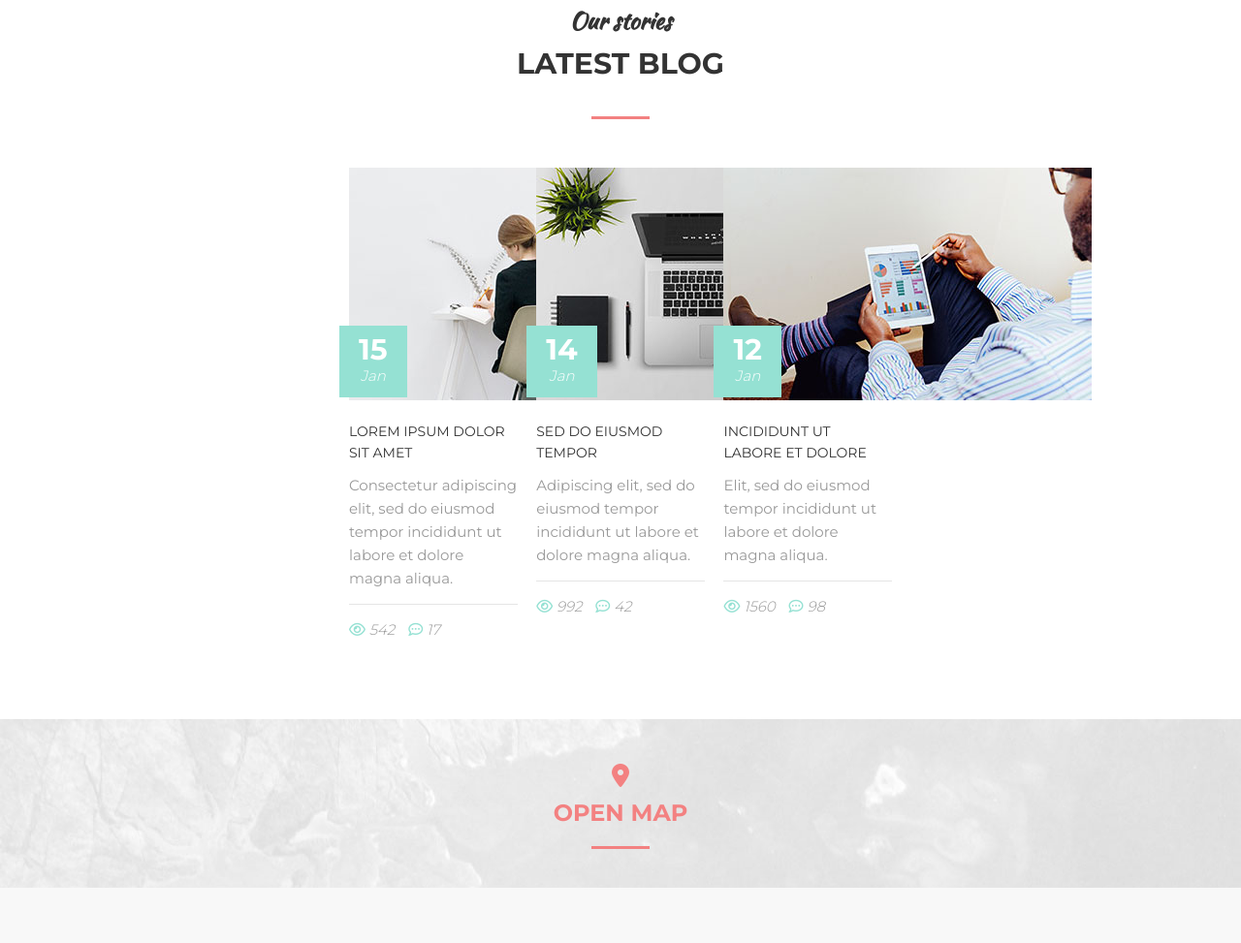
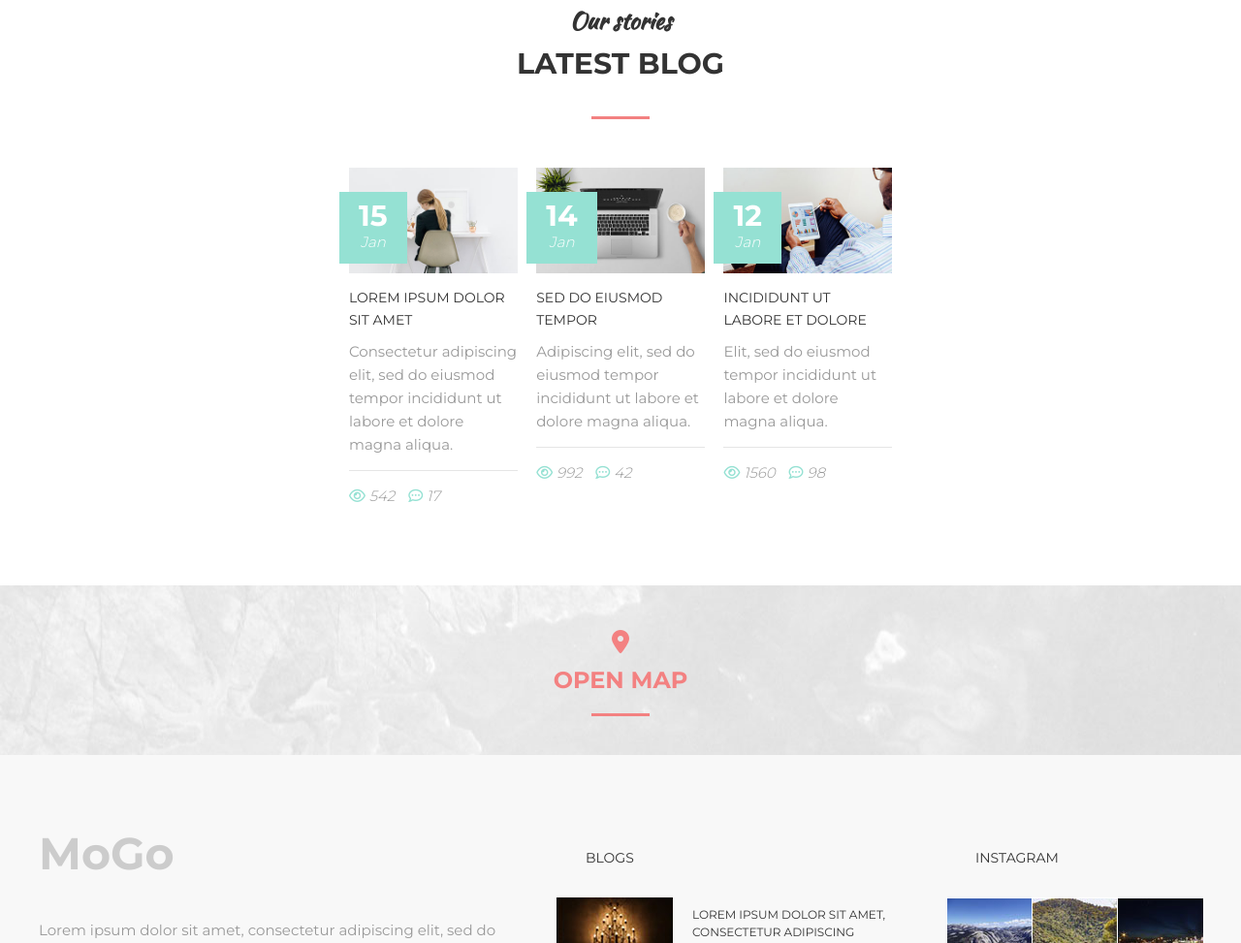
Before and after one commit to IB1aZe/Mogo-Test.github.io, a plain HTML site: page index.html in a window 1280 px wide. Shown: the part 7746-8719 px from the top of the page at 97% size. Drawn offline with Linux system fonts and the light colour scheme; files whose address does not match are found by name.

Commit message:
Add blocks "Blog:" and "Footer"

```diff
--- a/styles/style.css
+++ b/styles/style.css
@@ -749,7 +749,7 @@ hr {
   margin-bottom: 14px;
 }
 
-.blog__photo {
+.blog__img {
   display: block;
   max-width: 100%;
   height: auto;
```
